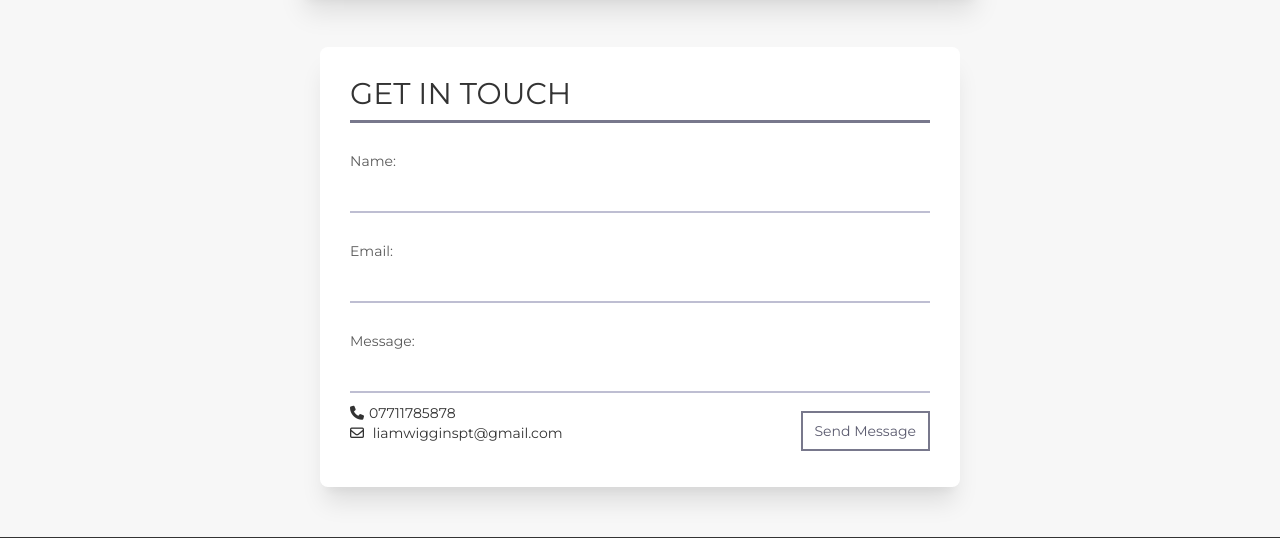
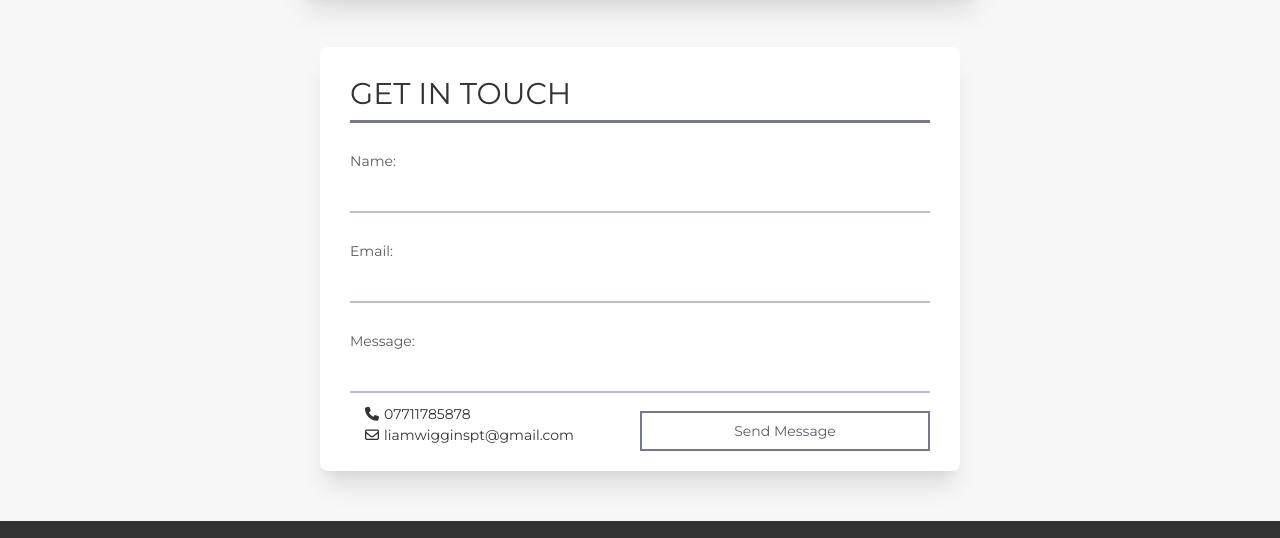
Before and after one commit to Danny-Lambert/liamWigginsWebsite, a website: page index.html in a window 1280 px wide. Shown: the part 2039-2577 px from the top of the page. Drawn offline with nearby package versions, Linux system fonts and the light colour scheme; grey boxes are pictures that could not be loaded; a web font is replaced by a local one.

Commit message:
attempted fix of contact form, need checking on mb

```diff
--- a/index.html
+++ b/index.html
@@ -161,10 +161,12 @@ $(window).scroll(function(){
         <p class="contactP" type="Name:"><input type="text" class="contactInput" placeholder="" required></input></p>
         <p class="contactP" type="Email:"><input type="email" class="contactInput" placeholder="" required></input></p>
         <p class="contactP" type="Message:"><input type="textarea" class="contactInput" placeholder="" required></input></p>
-        <button class="contactButton">Send Message</button>
-        <div class="contactDiv row">
-          <div class=""><span class="fa fa-phone contactSpan ml-0"></span><span>07711785878</span></div>
-          <div class=""><span class="fa fa-envelope-o contactSpan ml-0"></span> <span>liamwigginspt@gmail.com</span></div>
+        <div class="contactDiv row mb-">
+          <div class="col-12 col-lg-6 row mb-2">
+            <div class="align-items-center col-6 col-lg-12 d-flex pl-0"><span class="fa fa-phone contactSpan ml-0"></span><span>07711785878</span></div>
+            <div class="align-items-center col-6 col-lg-12 d-flex pl-0"><span class="fa fa-envelope-o contactSpan ml-0"></span> <span>liamwigginspt@gmail.com</span></div>
+          </div>
+          <button class="contactButton col-12 col-lg-6">Send Message</button>
         </div>
       </form>
     </div>
--- a/styles.css
+++ b/styles.css
@@ -233,7 +233,7 @@ font-family: 'Tillana', cursive; */
 /* END OF ABOUT ME */
 
 /* ALL OF THE CONTACT FORM */
-.form{height:440px;background:#ffffff;border-radius:8px;box-shadow: rgba(0, 0, 0, 0.1) 0px 20px 25px -5px, rgba(0, 0, 0, 0.04) 0px 10px 10px -5px;
+.form{height:fit-content;background:#ffffff;border-radius:8px;box-shadow: rgba(0, 0, 0, 0.1) 0px 20px 25px -5px, rgba(0, 0, 0, 0.04) 0px 10px 10px -5px;
   ; margin-top: 5rem;
   margin-bottom: 5rem;padding:20px 30px;;box-sizing:border-box;font-family:'Montserrat',sans-serif;position:relative}
 .contactH2{margin:10px 0;padding-bottom:10px;color:#333;;border-bottom:3px solid #78788c}
```
Also changed, not shown: personal-training.html (+1 -1 lines), physiotherapy.html (+1 -1 lines).
